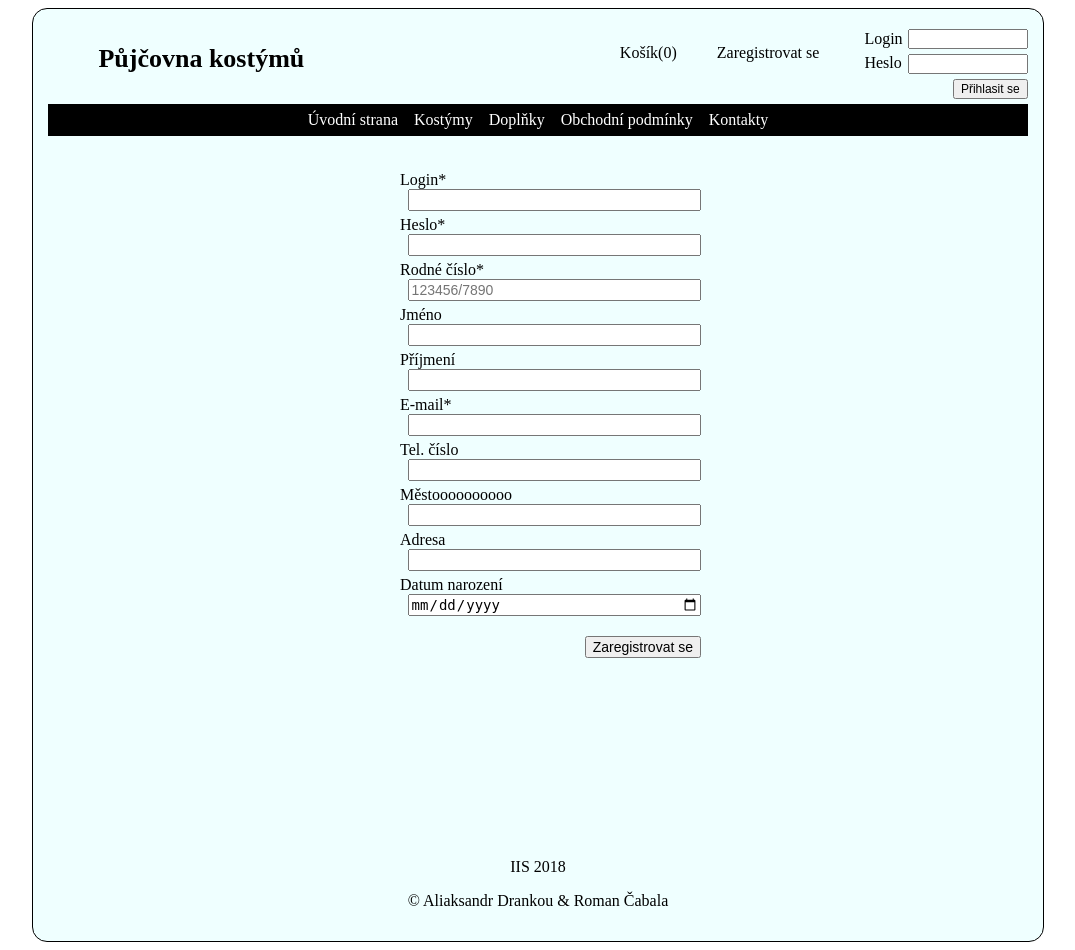
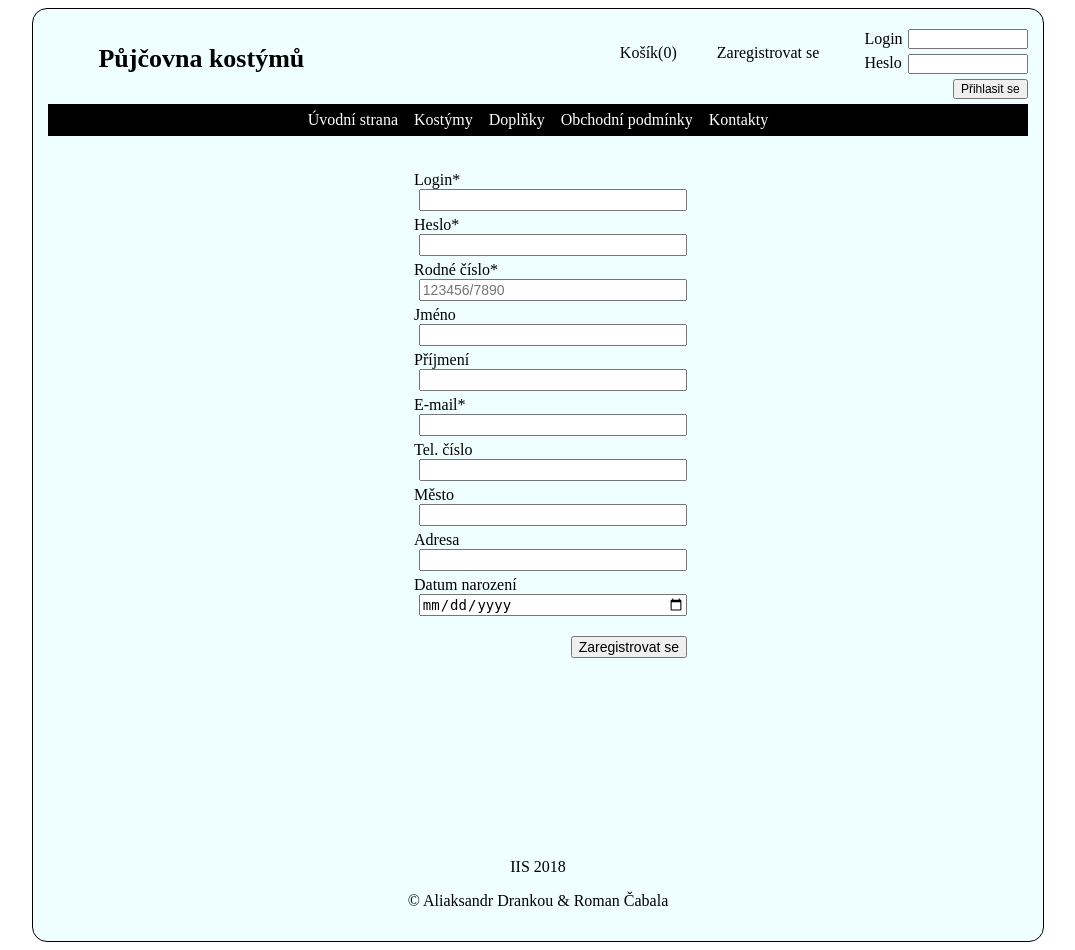
Before and after one commit to drankou/IIS-projekt, a PHP site: page /registration.php in a window 1280 px wide. Shown: the whole page, without its empty margins (102-1177 px from the left). Run offline with PHP 8.4, Linux system fonts and the light colour scheme.

Commit message:
*fix* city name

```diff
--- a/registration.php
+++ b/registration.php
@@ -145,7 +145,7 @@ if (isset($_POST['register_btn'])) {
         <label for="tel_number">Tel. číslo</label>
         <input type="tel" name="tel_number" id="tel_number"><br>
 
-        <label for="city">Městoooooooooo</label>
+        <label for="city">Město</label>
         <input type="text" name="city" id="city"><br>
 
         <label for="address">Adresa</label>
```
